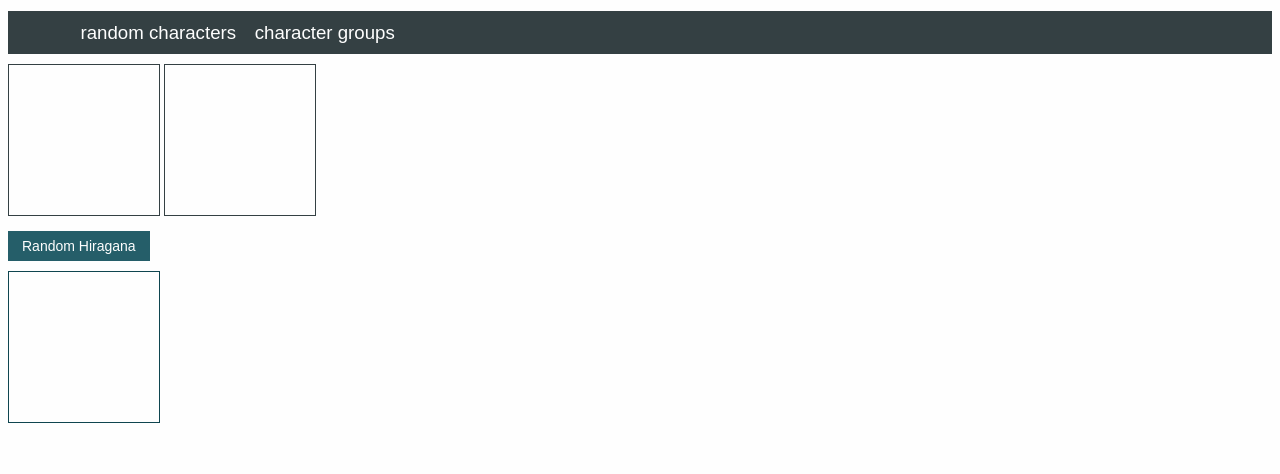
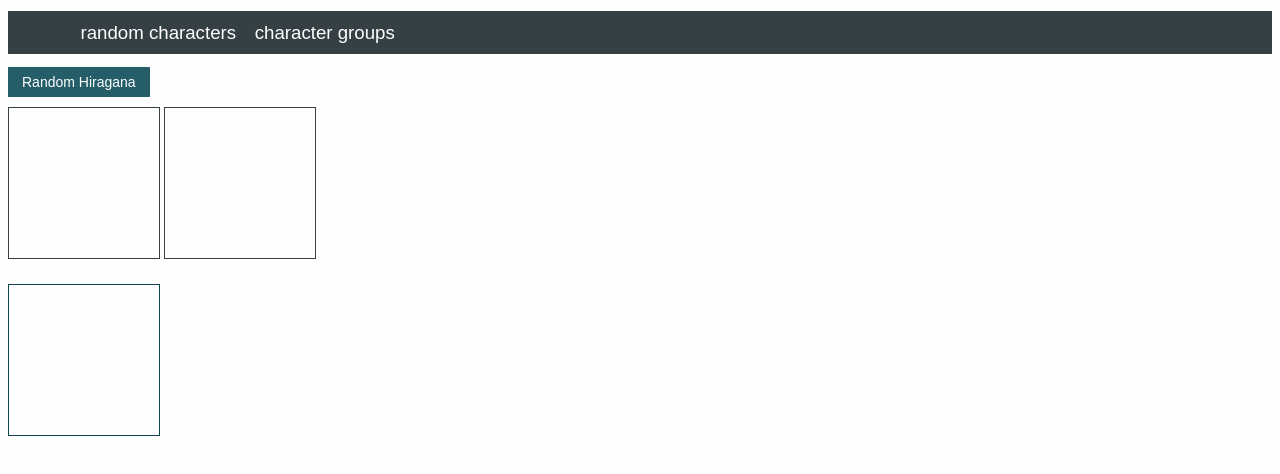
Before and after one commit to unstableconfiguration/jp-practice, a plain HTML site: page site/index.html in a window 1280 px wide. Both pictures are taken after a click on the link "random characters". Shown: the part 60-534 px from the top of the page. Drawn offline with Linux system fonts and the light colour scheme.

Commit message:
Style tweaks

```diff
--- a/site/index.html
+++ b/site/index.html
@@ -1,6 +1,6 @@
 <head>
     <meta charset="UTF-8"/>
-    <title>Alphabet practice</title>
+    <title>Japanesse practice</title>
     <link rel='stylesheet' href='css/site-theme.css'>
 
     <script type="module">
--- a/site/pages/random-characters/random-characters.css
+++ b/site/pages/random-characters/random-characters.css
@@ -15,6 +15,10 @@
     filter : blur(10px);
 }
 
+.button-container {
+    margin-top:1em;
+}
+
 canvas {
     border:solid thin var(--control-dark);
 
--- a/site/pages/random-characters/random-characters.html
+++ b/site/pages/random-characters/random-characters.html
@@ -1,3 +1,6 @@
+<div class='button-container'>
+    <input type='button' class='btn' id='btn-random-character' value='Random Hiragana'>
+</div>
 <div> <!-- char displays -->
     <div class='char-display'>
         <span id='eng-display'></span>
@@ -6,7 +9,4 @@
         <span id='jp-display'></span>
     </div>
 </div>
-<div> <!-- buttons -->
-    <input type='button' class='btn' id='btn-random-character' value='Random Hiragana'>
-</div>
 <div id='canvas-container'></div>
--- a/site/pages/random-characters/random-characters.js
+++ b/site/pages/random-characters/random-characters.js
@@ -32,7 +32,7 @@ export let page = lite.extend({
         return { english : randChar, japanese : alphabet[randChar] }
     },
     toggleFilter : function(el, filterStatus) {
-        let filterClass = ' charDisplayFilter';
+        let filterClass = ' char-display-filter';
         if(filterStatus && !el.className.includes(filterClass)) {
             el.className += filterClass;
         }
```
